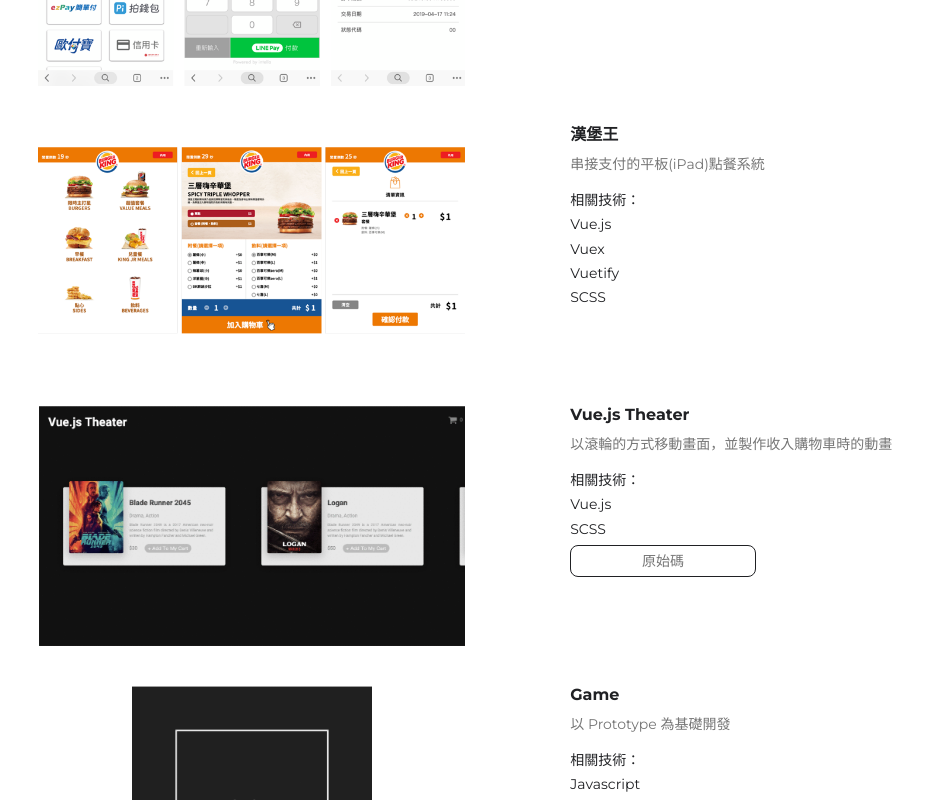
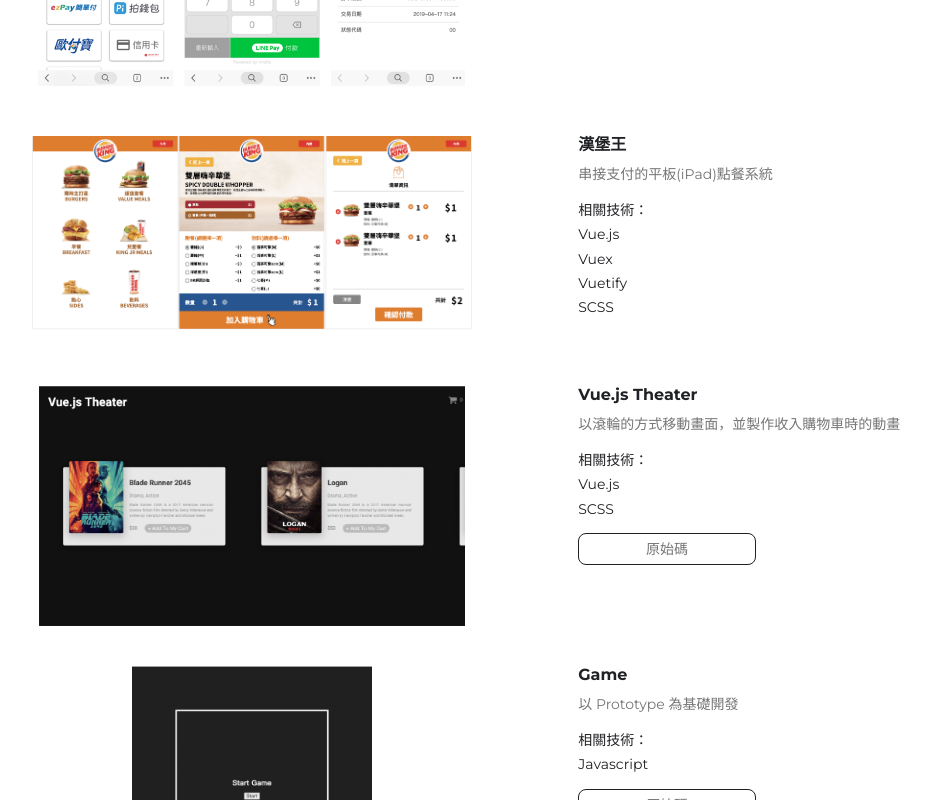
Before and after one commit to ChenHuei/personal-site, a Vue app: page /#/ in a window 1280 px wide. Shown: the part 1760-2560 px from the top of the page, without its empty margins (177-1108 px from the left). Built offline with nearby package versions, Linux system fonts and the light colour scheme.

Commit message:
Modify order system img

```diff
--- a/src/components/Header/index.vue
+++ b/src/components/Header/index.vue
@@ -40,7 +40,6 @@
   data () {
     return {
       isOpen: false,
-      isFirstToPass: false,
       location: {},
       nowLocation: 0,
       endLocation: 0,
@@ -58,12 +57,6 @@
   methods: {
     onScroll () {
       this.nowLocation = window.scrollY
-      if (this.isFirstToPass) return false
-      const items = ['about', 'resume', 'works']
-      items.forEach(item => {
-        this.$set(this.location, item, document.querySelector(`#${item}`).offsetTop - 40)
-      })
-      this.isFirstToPass = true
     },
     openContainerHandler () {
       this.isOpen = true
@@ -90,6 +83,10 @@
   },
   mounted () {
     window.addEventListener('scroll', this.onScroll)
+    const items = ['about', 'resume', 'works']
+    items.forEach(item => {
+      this.$set(this.location, item, document.querySelector(`#${item}`).offsetTop - 40)
+    })
   },
   beforeDestroy () {
     window.removeEventListener('scroll', this.onScroll)
@@ -150,8 +147,8 @@
     @include size(100vw, 100vh);
     @include fixed;
     @include flexCenter;
-    left: 400vw;
-    transition: 1s;
+    left: 200vw;
+    transition: .6s;
     > .left {
       @include size(35%, 100%);
       background-color: color(black);
@@ -163,6 +160,7 @@
       padding: 5%;
       background-color: color(white);
       > h4 {
+        line-height: 24px;
         text-align: center;
       }
       > ul {
--- a/src/components/Works/index.vue
+++ b/src/components/Works/index.vue
@@ -77,6 +77,9 @@
       @include size(100%, 240px);
       @include flexCenter;
       margin-bottom: 40px;
+      &:nth-child(2) {
+        margin: 10px 0;
+      }
       &:last-child {
         margin-bottom: 0;
       }
@@ -92,7 +95,7 @@
       }
       > .right {
         @include size(40%, 100%);
-        padding: 0 16px;
+        padding: 0 24px;
         font-size: 14px;
         > a {
           font-size: 16px;
@@ -122,6 +125,7 @@
             @include size(50%, 32px);
             @include flexCenter;
             padding: 8px 16px;
+            margin-top: 16px;
             border: 1px solid color(black);
             border-radius: 8px;
             transition: .5s;
--- /dev/null
+++ b/vue.config.js
@@ -0,0 +1,5 @@
+module.exports = {
+  publicPath: process.env.NODE_ENV === 'production'
+    ? './' // prod
+    : '/'  // dev
+}
```
Also changed, not shown: src/assets/works/02-01.png (added), src/assets/works/02.png.
